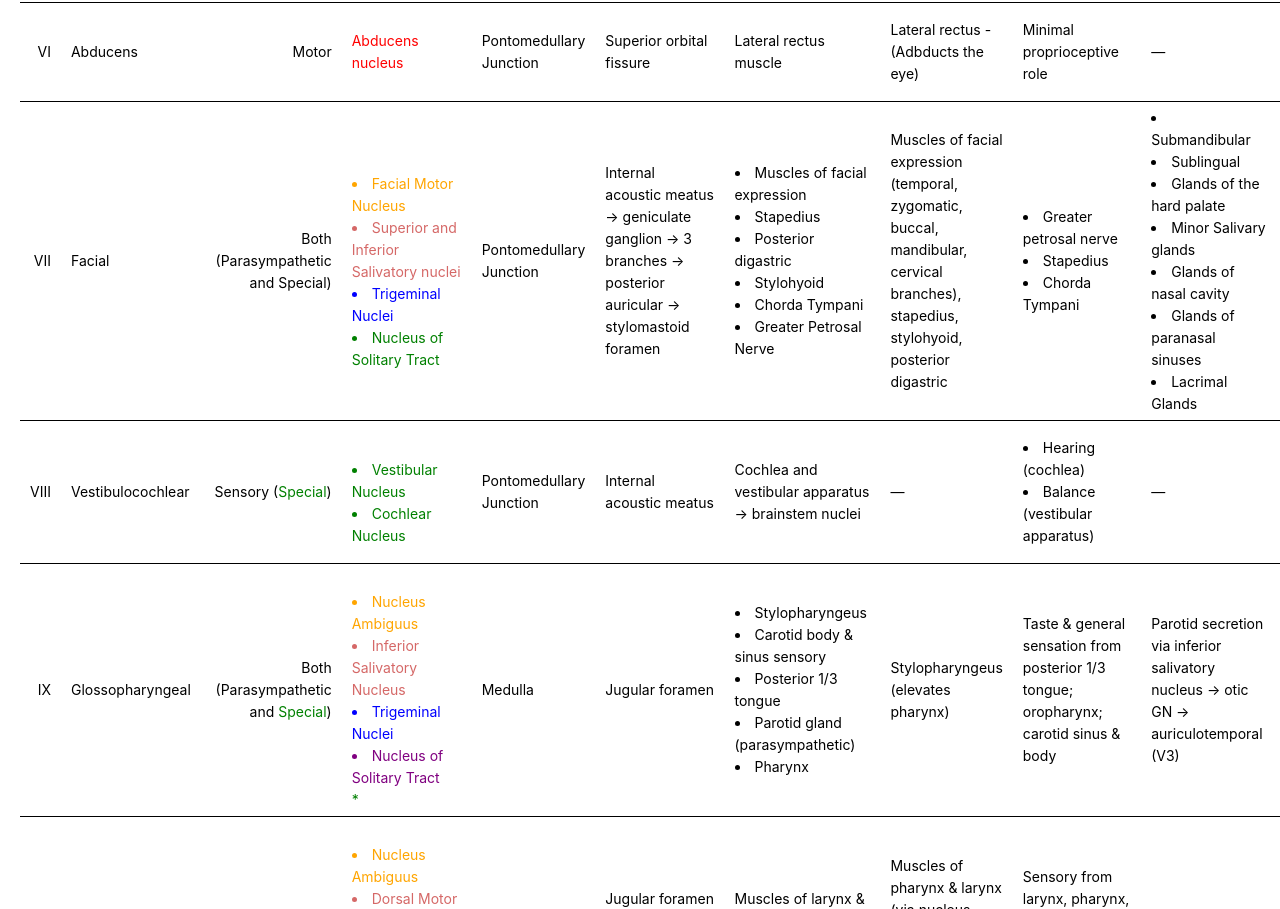
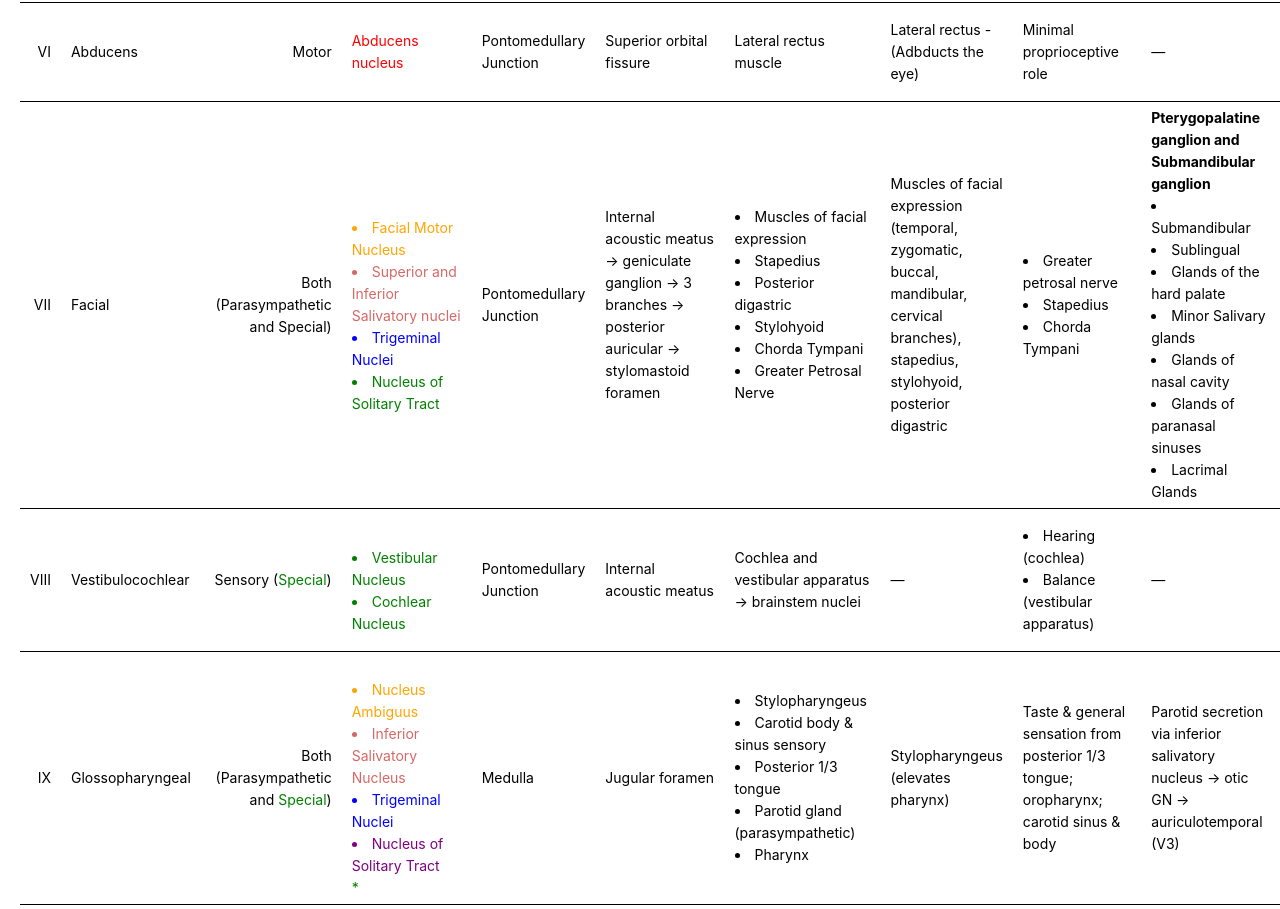
Before and after one commit to NateHoang/cranialNerve, a plain HTML site: page index.html in a window 1280 px wide. Shown: the part 1439-2348 px from the top of the page. Drawn offline with Linux system fonts and the light colour scheme; a script that the page names is missing.

Commit message:
added ptery

```diff
--- a/index.html
+++ b/index.html
@@ -602,6 +602,7 @@
             <li>Chorda Tympani</li>
           </td>
           <td>
+            <b>Pterygopalatine ganglion and Submandibular ganglion</b>
             <li>Submandibular</li>
             <li>Sublingual</li>
             <li>Glands of the hard palate</li>
```
